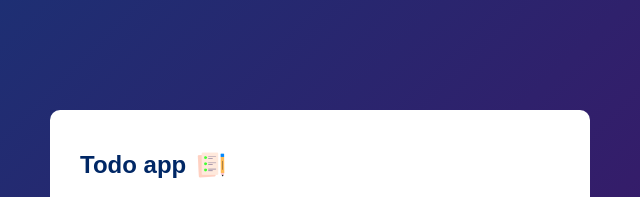
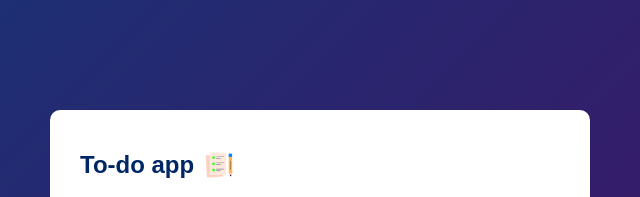
Before and after one commit to NewDevCoding/Todo-app, a plain HTML site: page index.html in a window 1280 px wide. Shown: the top 197 px of the page, 320-960 px from the left. Drawn offline with Linux system fonts and the light colour scheme.

Commit message:
changed app title

```diff
--- a/index.html
+++ b/index.html
@@ -10,7 +10,7 @@
 <body>
     <div class="container">
         <div class="todo-app">
-            <h2>Todo app <img src="images/icon.png" alt=""></h2>
+            <h2>To-do app <img src="images/icon.png" alt=""></h2>
             <div class="row">
                 <input type="text" id="input-box" placeholder="Add your text">
                 <button onclick="addTask()">Add</button>
```
